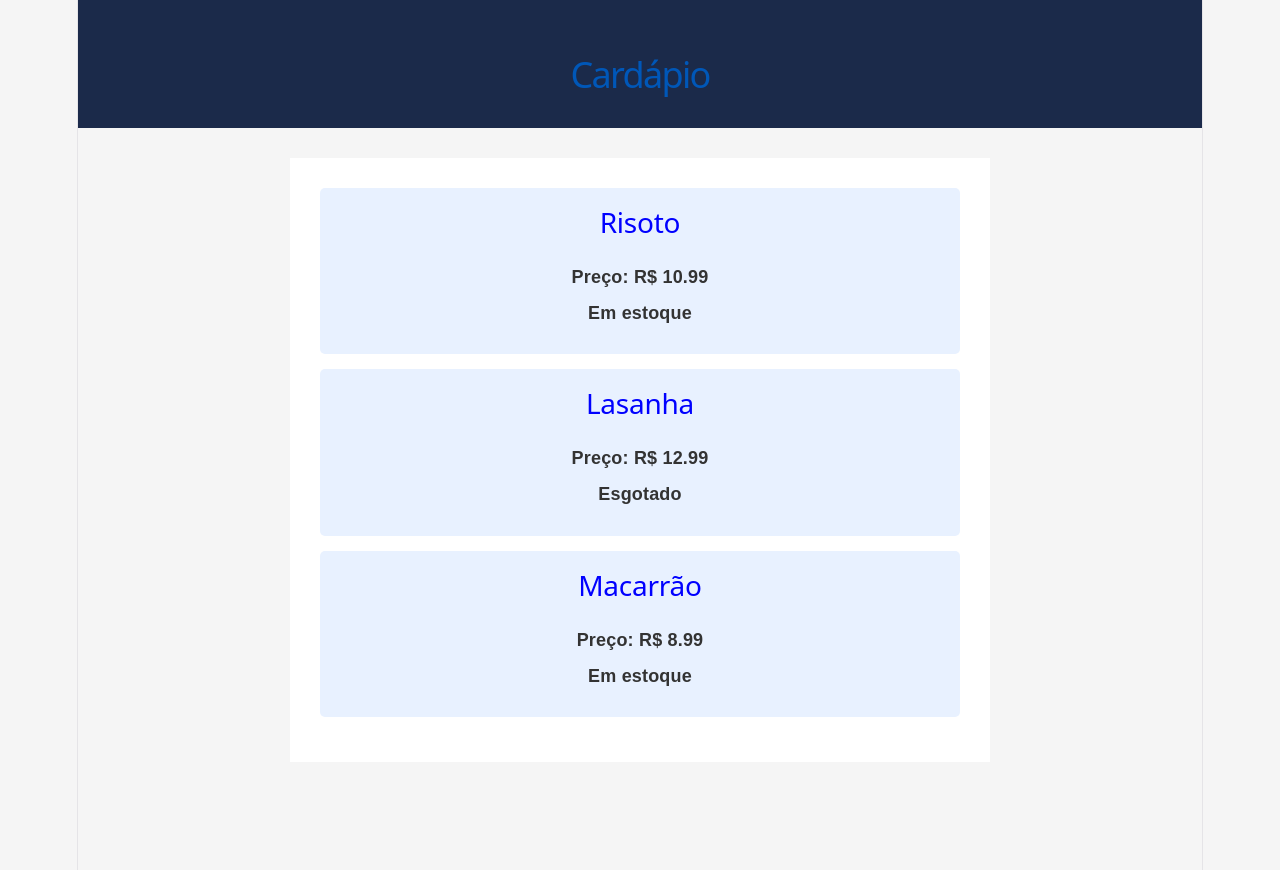
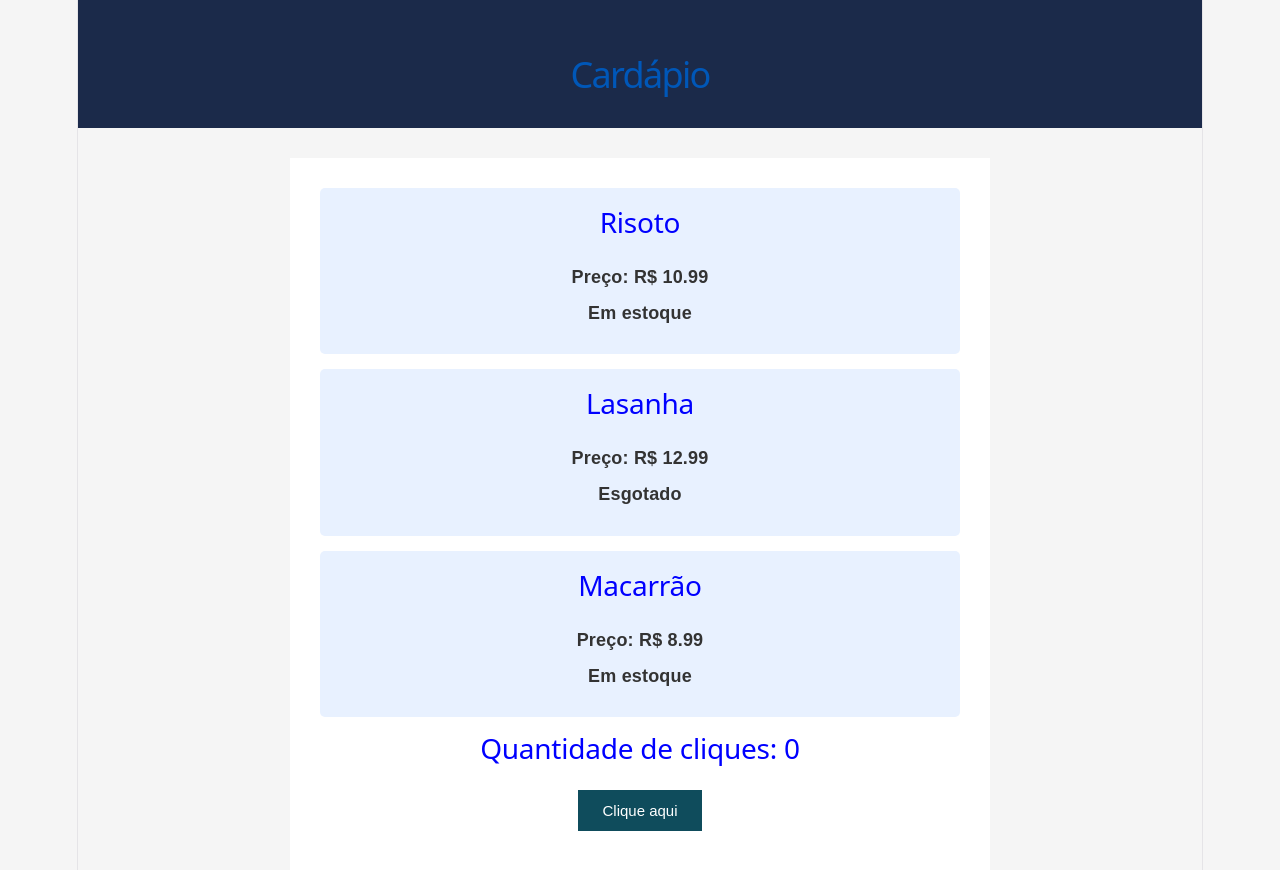
Before and after one commit to Luiz-HenriqueM/TrabalhoFinal_WEB2, a React (Vite) app in the folder projeto-web2/: page / in a window 1280 px wide. Shown: the top 870 px of the page. Built offline with nearby package versions, Linux system fonts and the light colour scheme.

Commit message:
Feat: CSS e HTML alterado

```diff
--- a/projeto-web2/src/App.css
+++ b/projeto-web2/src/App.css
@@ -49,3 +49,12 @@ section h4 {
     font-size: 18px;
     margin-bottom: 10px;
 }
+
+button {
+  background-color: #0f4c5c;
+  color: #ffffff;
+  border: none;
+  padding: 12px 24px;
+  font-size: 15px;
+  margin-bottom: 10px;
+}
--- a/projeto-web2/src/App.jsx
+++ b/projeto-web2/src/App.jsx
@@ -1,5 +1,6 @@
 import './App.css'
 import Card from  './components/Card'
+import Botao from './components/Botao'
 
 function App() {
     const pratos = [
@@ -19,7 +20,7 @@ function App() {
       <Card key={prato.id} nome={prato.nome} preco={prato.preco} disponivel={prato.disponivel} />
 
     ))}
-
+    <Botao />
       </section>
     </div>
   )
```
